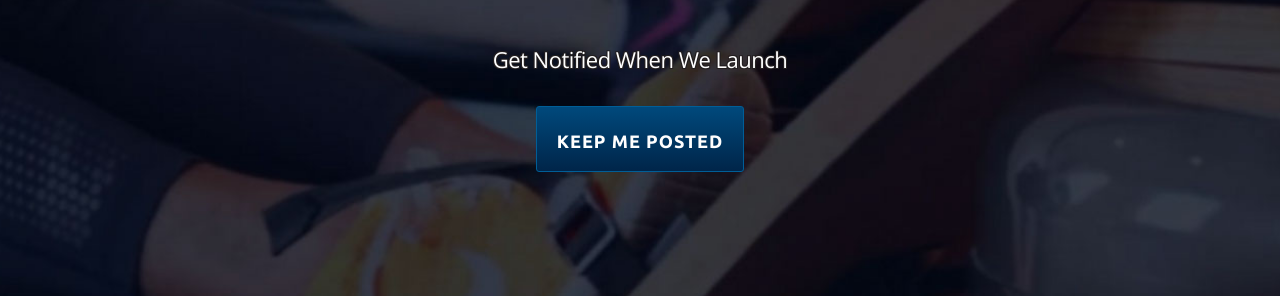
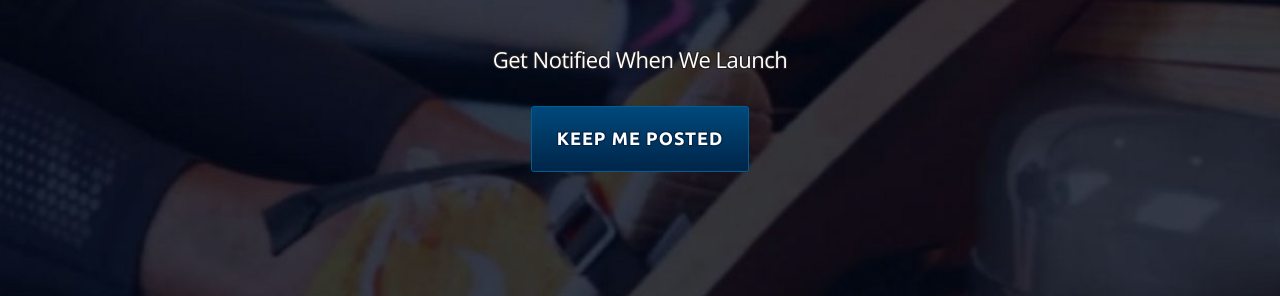
Before and after one commit to ambit/bodyrow, a Jekyll site: the page built from index.html, in a window 1280 px wide. Shown: the part 477-773 px from the top of the page. Built offline with Jekyll 4.4.1, drawn with Linux system fonts in a browser that asks for light colours; nearby versions of some CDN libraries.

Commit message:
update button text styling

```diff
--- a/css/fancy.css
+++ b/css/fancy.css
@@ -29,11 +29,13 @@
 a#button {
   height: 66px;
   margin-top: 10px;
-  padding: 15px 20px;
+  padding: 11px 25px 0 25px;
+  line-height: 40px;
   font-size: 18px;
   font-family: 'Ubuntu', sans-serif;
   font-weight: 700;
   text-decoration: none;
+  text-shadow: -1px -1px 0 #002549, 1px -1px 0 #002549, -1px 1px 0 #002549, 1px 1px 0 #002549;
   color: #fff;
   background: #00497c; /* Old browsers */
   background: -moz-linear-gradient(top, #00497c 0%, #002549 100%); /* FF3.6-15 */
@@ -49,18 +51,6 @@ a#button {
   display: inline-block;
   position: relative;
 }
-a#button:before {
-  content: " ";
-  position: absolute;
-  z-index: -1;
-  top: 4px;
-  left: 4px;
-  right: 4px;
-  bottom: 4px;
-  border: 4px solid rgba(0,0,0,0.9);
-  border-radius: 6px;
-}
-
 a#button:hover {
   background: #0cc29f;
 }
```
